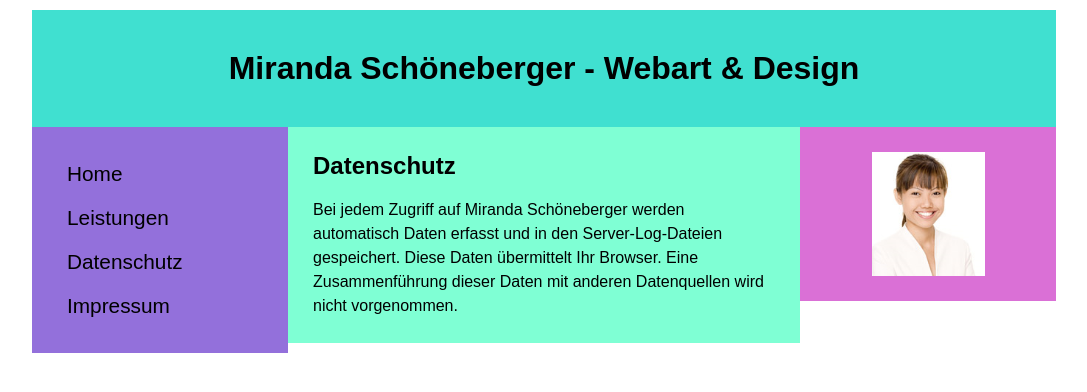
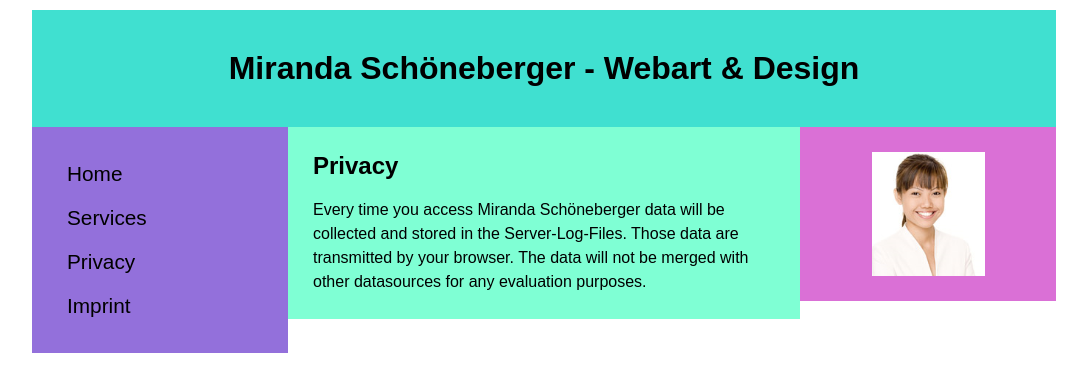
Before and after one commit to Mattens/WebSite_MultiPage, a plain HTML site: page Privacy.html in a window 1280 px wide. Shown: the whole page, without its empty margins (96-1183 px from the left). Drawn offline with Linux system fonts and the light colour scheme.

Commit message:
Clean up

```diff
--- a/Privacy.html
+++ b/Privacy.html
@@ -24,20 +24,20 @@
 	<nav>
 		<ul>
 			<li><a href = "index.html">Home</a></li>
-			<li><a href = "Services.html">Leistungen</a></li>
-			<li><a href = "Privacy.html">Datenschutz</a></li>
-			<li><a href = "Imprint.html">Impressum</a></li>
+			<li><a href = "Services.html">Services</a></li>
+			<li><a href = "Privacy.html">Privacy</a></li>
+			<li><a href = "Imprint.html">Imprint</a></li>
 		</ul>
 	</nav>
 
 	<article>
 
-		<h2>Datenschutz</h2>
+		<h2>Privacy</h2>
 		<br>
 		<p>
-			Bei jedem Zugriff auf Miranda Schöneberger werden automatisch Daten erfasst und in den
-			Server-Log-Dateien gespeichert. Diese Daten übermittelt Ihr Browser.
-			Eine Zusammenführung dieser Daten mit anderen Datenquellen wird nicht vorgenommen.
+			Every time you access Miranda Schöneberger data will be collected and stored in the
+			Server-Log-Files. Those data are transmitted by your browser.
+			The data will not be merged with other datasources for any evaluation purposes.
 		</p>
 
 	</article>
```
Also changed, not shown: Imprint.html (+4 -4 lines), Services.html (+4 -4 lines), index.html (+3 -3 lines).
